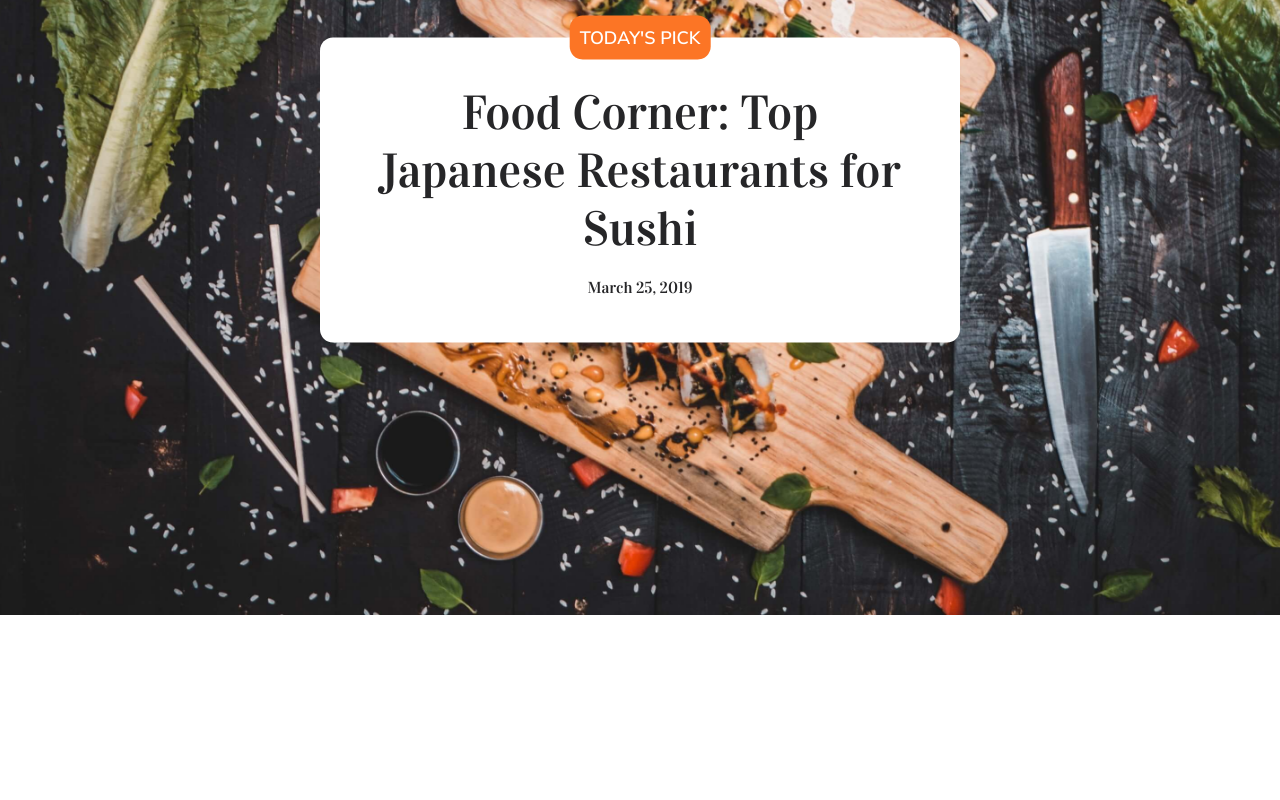
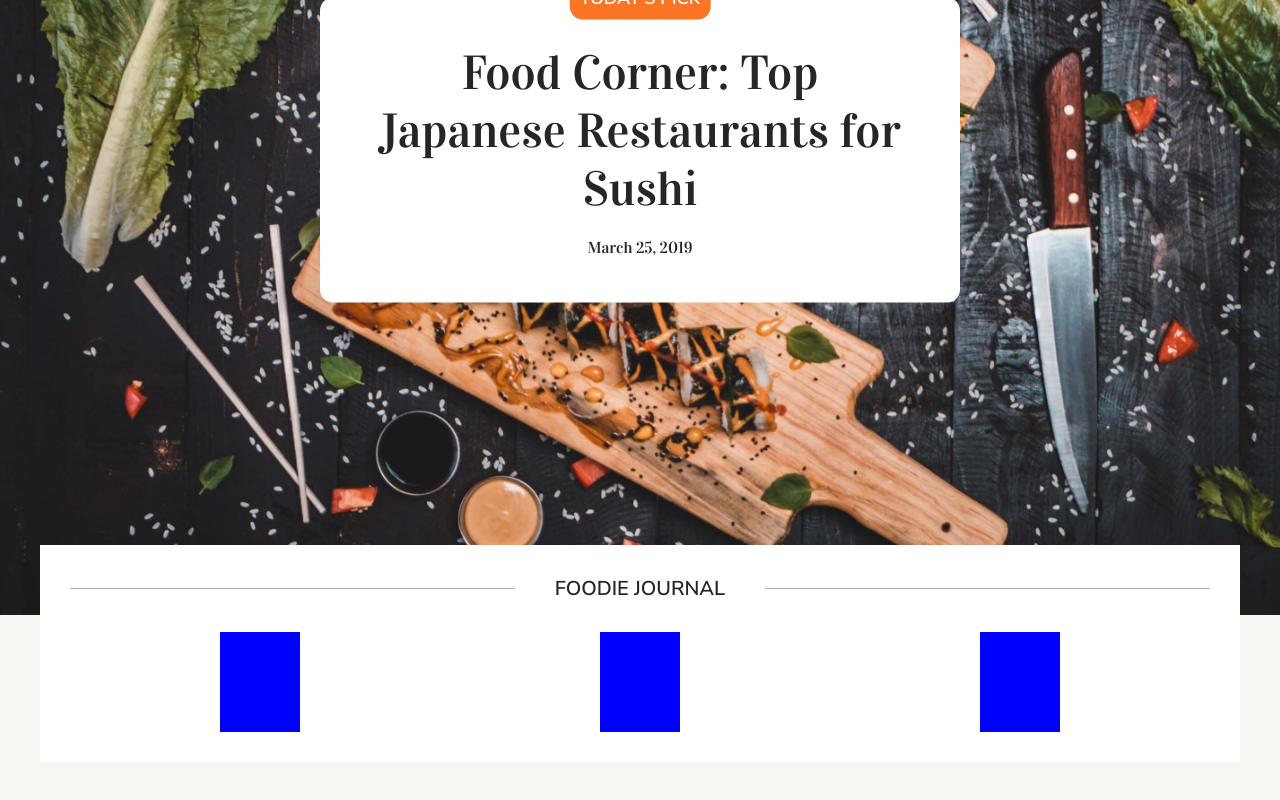
Before and after one commit to ArisGoi/proj-html-vuejs, a Vue app: page / in a window 1280 px wide. Shown: the part 450-1250 px from the top of the page. Before the commit the page ends 1069 px from the top, so only its background shows below. Built offline with nearby package versions, Linux system fonts and the light colour scheme.

Commit message:
start foodieJournal

```diff
--- a/src/App.vue
+++ b/src/App.vue
@@ -4,6 +4,8 @@
 
     <main>
       <Hero/>
+      <!-- vv page vv -->
+      <foodieJournal/>
     </main>
 
   </div>
@@ -13,11 +15,14 @@
 import Header from './components/Header.vue'
 import Hero from './components/Hero.vue'
 
+import foodieJournal from './components/index-comp/foodieJournal.vue'
+
 export default {
   name: 'App',
   components: {
     Header,
     Hero,
+    foodieJournal,
   }
 }
 </script>
--- a/src/assets/style/style.scss
+++ b/src/assets/style/style.scss
@@ -22,6 +22,9 @@ html {
 main{
     padding-top: calc(150px + 65px); //Header height
 }
+body{
+    background-color: $c-bw-0;
+}
 
 // BUTTONS
 [class^=btn]{
--- a/src/assets/style/variables.scss
+++ b/src/assets/style/variables.scss
@@ -38,7 +38,7 @@ $text-light: #f6f7f1;//Spring Wood
 
 @mixin title2 { //big title
     @include serif400;
-    font-size: 48px;
+    font-size: 3rem;
     color: $text-black;
 }
 @mixin title3 { //footer hero title -- need FIX
@@ -48,7 +48,7 @@ $text-light: #f6f7f1;//Spring Wood
 }
 @mixin title4 { //section title
     @include sans600;
-    font-size: 18px;
+    font-size: 1.25rem;
     color: $text-black;
     text-transform: uppercase;
 }
@@ -59,7 +59,7 @@ $text-light: #f6f7f1;//Spring Wood
 }
 @mixin subInfo { //subtitle
     @include serif400;
-    font-size: 16px;
+    font-size: 1rem;
     color: $text-black;
 }
 @mixin corpo { //body text -- need FIX
--- a/src/components/Hero.vue
+++ b/src/components/Hero.vue
@@ -41,7 +41,7 @@ export default {
   padding: 46px;
   text-align: center;
   position: absolute;
-  top: 50%;
+  top: calc(50% - 40px);
   left: 50%;
   transform: translate(-50%, -50%);
   background-color: $white;
@@ -57,7 +57,8 @@ export default {
     transform: inherit;
     border-radius: inherit;
     background-color: $c-main;
-    padding: 10px
+    padding: 10px;
+    font-size: 1.125rem;
   }
 
   h2{
--- /dev/null
+++ b/src/components/index-comp/foodieJournal.vue
@@ -0,0 +1,66 @@
+<template>
+<div class="container">
+  <section id="foodieJournal">
+
+    <div class="headline">
+    <div class="hr"></div>
+    <h2>Foodie Journal</h2>
+    </div>
+    <div class="content">
+      <!-- Vanno sostituiti gli elementi in "content" con una <CARD/> -->
+      <div class="segnaposto" style="height:100px; width:80px; background-color: blue"></div>
+      <div class="segnaposto" style="height:100px; width:80px; background-color: blue"></div>
+      <div class="segnaposto" style="height:100px; width:80px; background-color: blue"></div>
+    </div>
+
+  </section>
+</div>
+</template>
+
+<script>
+export default {
+  name: 'foodieJournal',
+  // props: {
+  //   msg: String
+  // }
+}
+</script>
+
+<style lang="scss" scoped>
+@import '../../assets/style/style.scss';
+
+#foodieJournal{
+  top: -70px;
+  position: relative;
+  padding: 30px;
+  background-color: $white;
+}
+
+.headline{
+  @include flex-center;
+  padding-bottom: 30px;
+  position: relative;
+
+  .hr{
+    height: 1px;
+    width: 100%;
+    background-color: $c-bw-1;
+    position: absolute;
+    left: 50%;
+    transform: translateX(-50%);
+  }
+
+  h2{
+    @include title4;
+    background-color: $white;
+    z-index: 1;
+    padding: 0 40px;
+  }
+}
+
+.content{
+  display: flex;
+  justify-content: space-around;
+}
+
+</style>
```
